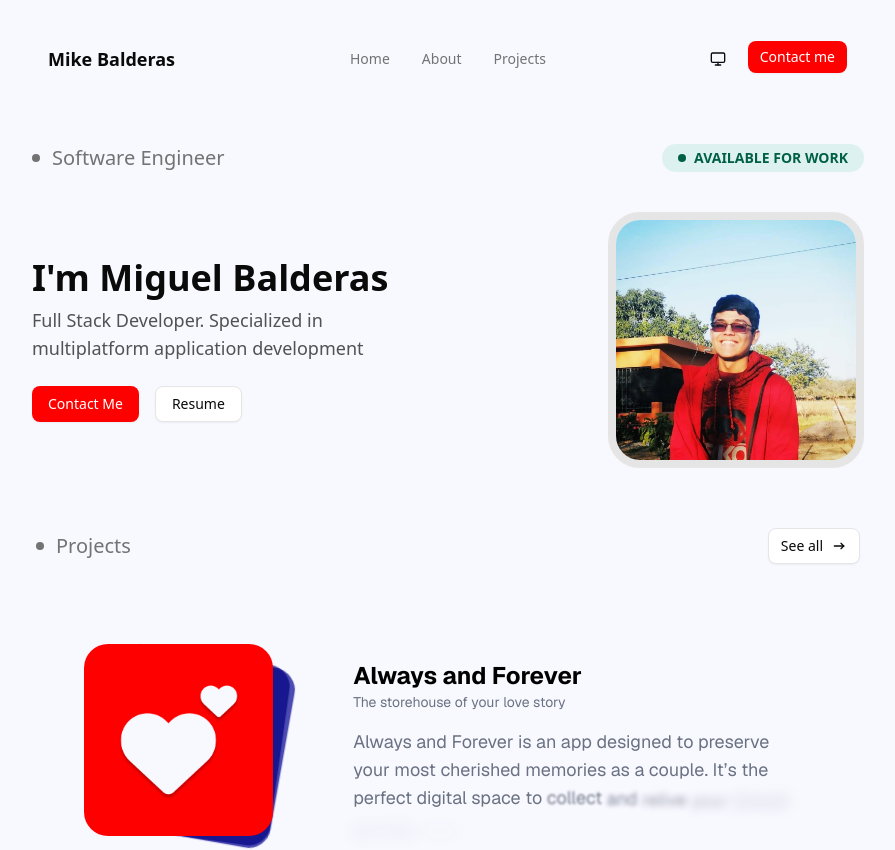
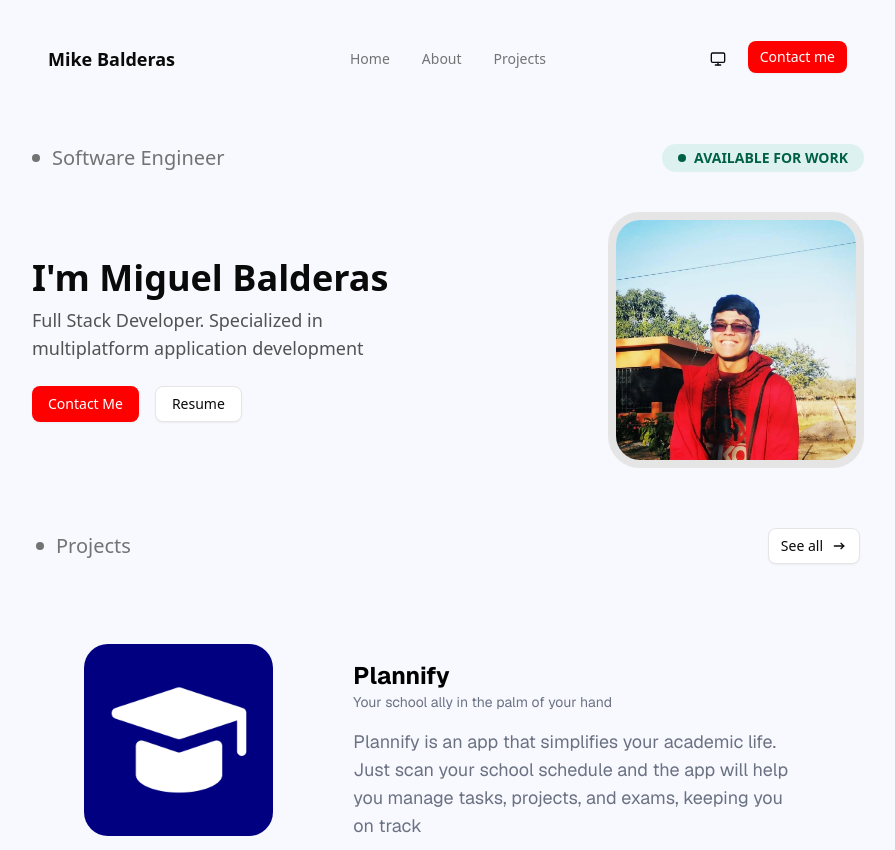
Before and after one commit to mikebalderasanchez/portfolio, a Next.js app: page / in a window 1280 px wide. Shown: the top 850 px of the page, without its empty margins (192-1087 px from the left). Built offline with nearby package versions, Linux system fonts and the light colour scheme.

Commit message:
fix: projects

```diff
--- a/constants/projects.tsx
+++ b/constants/projects.tsx
@@ -20,24 +20,24 @@ export const projects: {
     color: "bg-[#000080]",
     techs: [<ReactLogo key="react" />, <Expo key="expo" />, <TypeScript key="typescript" />, <GoogleCloud key="google-cloud" />],
   },
-  {
-    id: "aaf",
-    quote:
-      "Always and Forever is an app designed to preserve your most cherished memories as a couple. It’s the perfect digital space to collect and relive your shared journey, from the smallest moments to the biggest milestones",
-    name: "Always and Forever",
-    designation: "The storehouse of your love story",
-    src: "/projects/aaf.png",
-    color: "bg-[#ff0000]",
-    techs: [<ReactLogo key="react" />, <Expo key="expo" />, <TypeScript key="typescript" />, <GoogleCloud key="google-cloud" />],
-  },
-  {
-    id: "finance",
-    quote:
-      "Keep track of your income, expenses, and card payments in one place. View your due dates, schedule payments, and avoid debt without complications.",
-    name: "Finance",
-    designation: "The simple way to manage your money",
-    src: "/projects/finance.png",
-    color: "bg-[#000090]",
-    techs: [<ReactLogo key="react" />, <Expo key="expo" />, <TypeScript key="typescript" />, <GoogleCloud key="google-cloud" />],
-  },
+  // {
+  //   id: "aaf",
+  //   quote:
+  //     "Always and Forever is an app designed to preserve your most cherished memories as a couple. It’s the perfect digital space to collect and relive your shared journey, from the smallest moments to the biggest milestones",
+  //   name: "Always and Forever",
+  //   designation: "The storehouse of your love story",
+  //   src: "/projects/aaf.png",
+  //   color: "bg-[#ff0000]",
+  //   techs: [<ReactLogo key="react" />, <Expo key="expo" />, <TypeScript key="typescript" />, <GoogleCloud key="google-cloud" />],
+  // },
+  // {
+  //   id: "finance",
+  //   quote:
+  //     "Keep track of your income, expenses, and card payments in one place. View your due dates, schedule payments, and avoid debt without complications.",
+  //   name: "Finance",
+  //   designation: "The simple way to manage your money",
+  //   src: "/projects/finance.png",
+  //   color: "bg-[#000090]",
+  //   techs: [<ReactLogo key="react" />, <Expo key="expo" />, <TypeScript key="typescript" />, <GoogleCloud key="google-cloud" />],
+  // },
 ];
```
